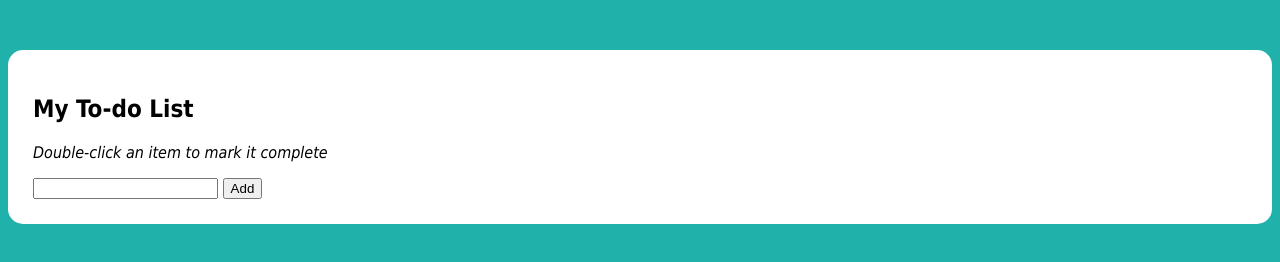
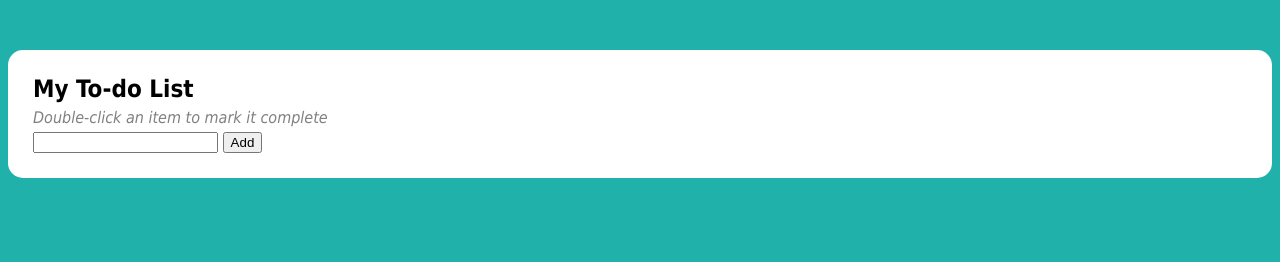
Before and after one commit to dekwidap/finalExam_HTMLmySkill, a plain HTML site: page index.html in a window 1280 px wide. Drawn offline with Linux system fonts and the light colour scheme.

Commit message:
changing style for h2 and p

```diff
--- a/index.html
+++ b/index.html
@@ -11,7 +11,7 @@
 <body>
     <section id="container">
         <h2>My To-do List</h2>
-        <p><em>Double-click an item to mark it complete</em></p>
+        <p>Double-click an item to mark it complete</p>
 
         <form action="">
             <input type="text">
--- a/style.css
+++ b/style.css
@@ -11,3 +11,13 @@ body {
     padding: 25px;
     font-weight: 250;
 }
+
+#container h2 {
+    margin: 0;
+}
+
+#container p {
+    font-style: italic;
+    color: gray;
+    margin: 5px 0;
+}
```
